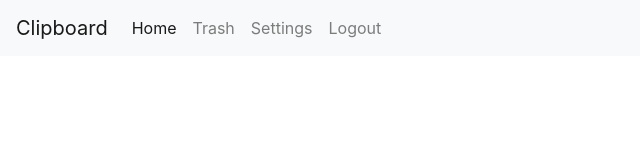
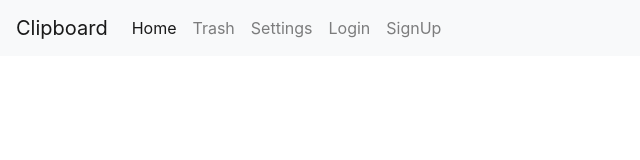
Before and after one commit to ArcTLK/clipboard, a website: page index.html in a window 1280 px wide. Shown: the full height of the page, 0-640 px from the left. Drawn offline with nearby package versions, Linux system fonts and the light colour scheme.

Commit message:
dummy commit

```diff
--- a/index.html
+++ b/index.html
@@ -14,12 +14,17 @@
         <div class="collapse navbar-collapse" id="navbarNavAltMarkup">
           <div class="navbar-nav">
             <a class="nav-link active" href="#">Home <span class="sr-only">(current)</span></a>
+          </div>
+          <div class="navbar-nav">
             <a class="nav-link" href="#">Trash</a>
             <a class="nav-link" href="#">Settings</a>
-            <a class="nav-link" href="#">Logout</a>
+            <a class="nav-link" href="#">Login</a>
+            <a class="nav-link" href="#">SignUp</a>
           </div>
         </div>
       </nav>
+
+
 
 
 
```
